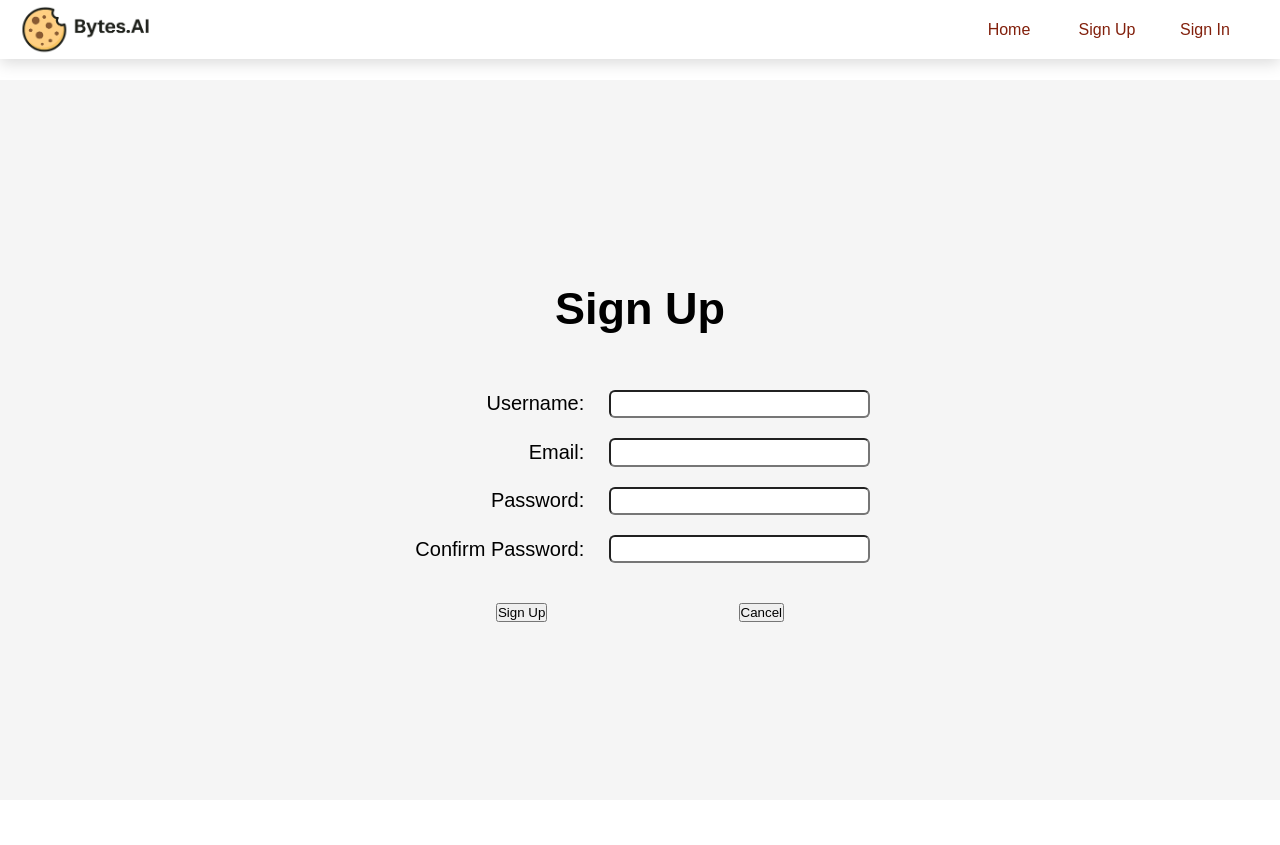
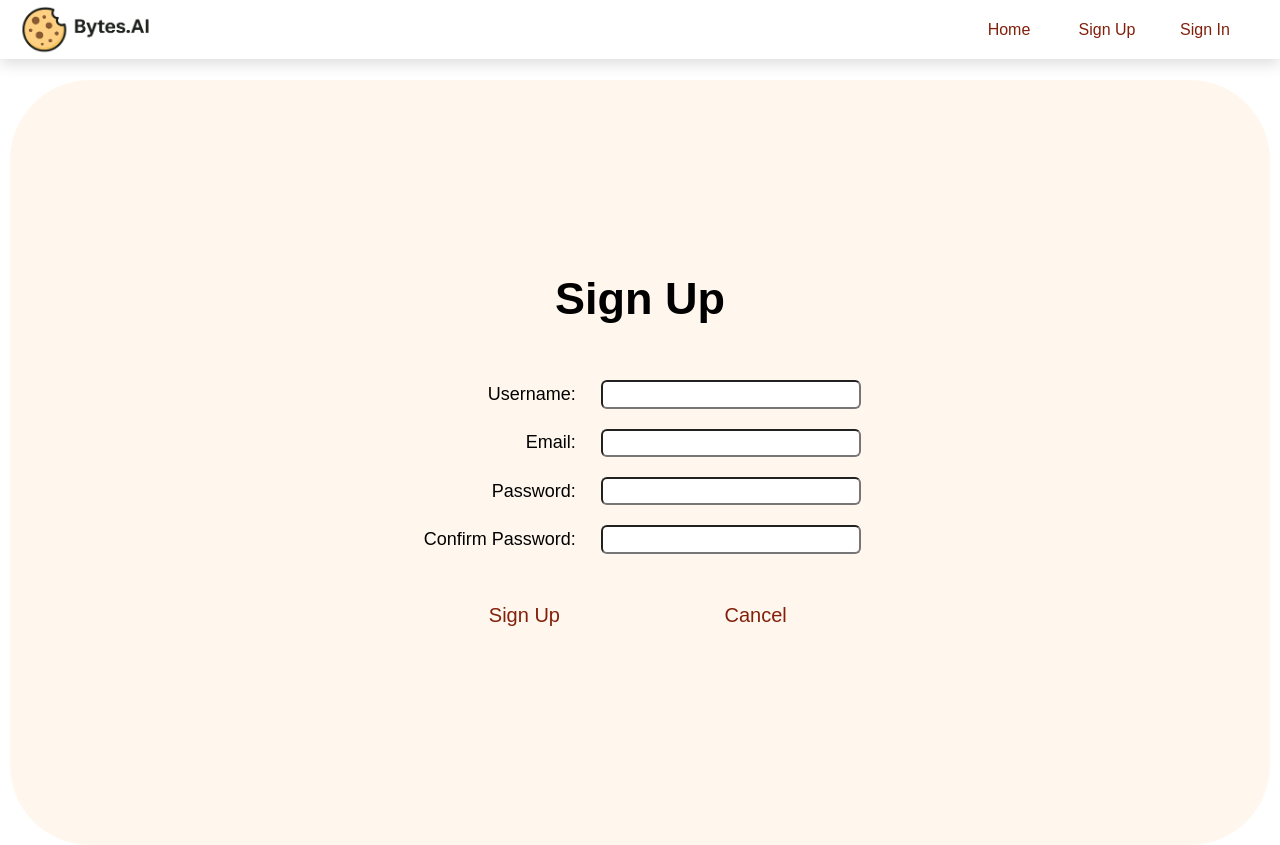
Before and after one commit to DylanTai/Bytes-Front-End, a React (Vite) app: page /sign-up in a window 1280 px wide. Before the commit the page ends 800 px from the top, so only its background shows below. Built offline with nearby package versions, Linux system fonts and the light colour scheme; no server answers; a web font is replaced by a local one.

Commit message:
sign in/signup styling, other various styling fixes

```diff
--- a/src/pages/RecipeForm/RecipeForm.css
+++ b/src/pages/RecipeForm/RecipeForm.css
@@ -35,6 +35,7 @@
 label {
   padding-right: 15px;
   padding-left: 15px;
+  font-size: 18px;
 }
 
 select {
@@ -70,14 +71,16 @@ select {
   text-decoration: none;
   padding: 10px;
   font-weight: 400;
-  width: 70px;
+  width: 80px;
   text-align: center;
   background: none;
   border: none;
+  font-size: 14px;
 }
 
 .form-btn:hover {
   color: #f9ae2c;
+  cursor: pointer;
 }
 
 /* for cell phones */
--- a/src/pages/RecipeList/RecipeList.css
+++ b/src/pages/RecipeList/RecipeList.css
@@ -72,6 +72,11 @@
 
 .add-ingredients-btn:hover {
   color: #f9ae2c;
+  cursor: pointer;
+}
+
+.fav-checkbox {
+  color: black;
 }
 
 .recipe-list-buttons {
--- a/src/pages/RecipeList/RecipeList.jsx
+++ b/src/pages/RecipeList/RecipeList.jsx
@@ -122,7 +122,7 @@ const RecipeList = () => {
 
         {/* Controls */}
         <div className="favorites-filter">
-          <label>
+          <label className="fav-checkbox">
             <input
               type="checkbox"
               checked={showFavoritesFirst}
--- a/src/pages/SignIn/SignIn.css
+++ b/src/pages/SignIn/SignIn.css
@@ -1,15 +1,40 @@
+.sign-in-page {
+  background-color: #ffe0bd45;
+  border-radius: 80px;
+  min-height: calc(100vh - 75px);
+  padding-bottom: 40px;
+  margin-left: 10px;
+  margin-right: 10px;
+}
+
 .sign-in-title {
   padding: 25px;
   margin-bottom: 20px;
   font-size: 45px;
 }
 
-.sign-in-buttons {
+.sign-in-buttons-container {
   display: flex;
   justify-content: space-around;
   margin-top: 30px;
 }
 
+.sign-in-btns {
+  color: #82200c;
+  text-decoration: none;
+  padding: 10px;
+  font-weight: 400;
+  width: 100px;
+  text-align: center;
+  background: none;
+  border: none;
+  font-size: 20px;
+}
+
+.sign-in-btns:hover {
+  color: #f9ae2c;
+  cursor: pointer;
+}
 
 
 label {
--- a/src/pages/SignIn/SignIn.jsx
+++ b/src/pages/SignIn/SignIn.jsx
@@ -63,9 +63,9 @@ const SignInForm = () => {
           />
         </div>
 
-        <div className="sign-in-buttons">
-          <button type="submit">Sign In</button>
-          <button type="button" onClick={() => navigate("/")}>
+        <div className="sign-in-buttons-container">
+          <button type="submit" className="sign-in-btns">Sign In</button>
+          <button type="button" onClick={() => navigate("/")} className="sign-in-btns">
             Cancel
           </button>
         </div>
--- a/src/pages/SignUp/SignUp.css
+++ b/src/pages/SignUp/SignUp.css
@@ -1,3 +1,12 @@
+.sign-up-page {
+  background-color: #ffe0bd45;
+  border-radius: 80px;
+  min-height: calc(100vh - 75px);
+  padding-bottom: 40px;
+  margin-left: 10px;
+  margin-right: 10px;
+}
+
 .sign-up-title {
   padding: 25px;
   margin-bottom: 20px;
@@ -12,10 +21,27 @@ input {
   width: 250px;
 }
 
-.sign-up-buttons {
+.sign-up-buttons-container {
   display: flex;
   justify-content: space-around;
   margin-top: 30px;
+}
+
+.sign-up-btns {
+  color: #82200c;
+  text-decoration: none;
+  padding: 10px;
+  font-weight: 400;
+  width: 100px;
+  text-align: center;
+  background: none;
+  border: none;
+  font-size: 20px;
+}
+
+.sign-up-btns:hover {
+    color: #f9ae2c;
+    cursor: pointer;
 }
 
 .input-error {
--- a/src/pages/SignUp/SignUp.jsx
+++ b/src/pages/SignUp/SignUp.jsx
@@ -168,11 +168,11 @@ const SignUpForm = () => {
             <p className="field-error">{errors.password2.join(", ")}</p>
           )}
         </div>
-        <div className="sign-up-buttons">
-          <button type="submit">
+        <div className="sign-up-buttons-container">
+          <button type="submit" className="sign-up-btns">
             Sign Up
           </button>
-          <button type="button" onClick={() => navigate("/")}>
+          <button type="button" onClick={() => navigate("/")} className="sign-up-btns">
             Cancel
           </button>
         </div>
```
